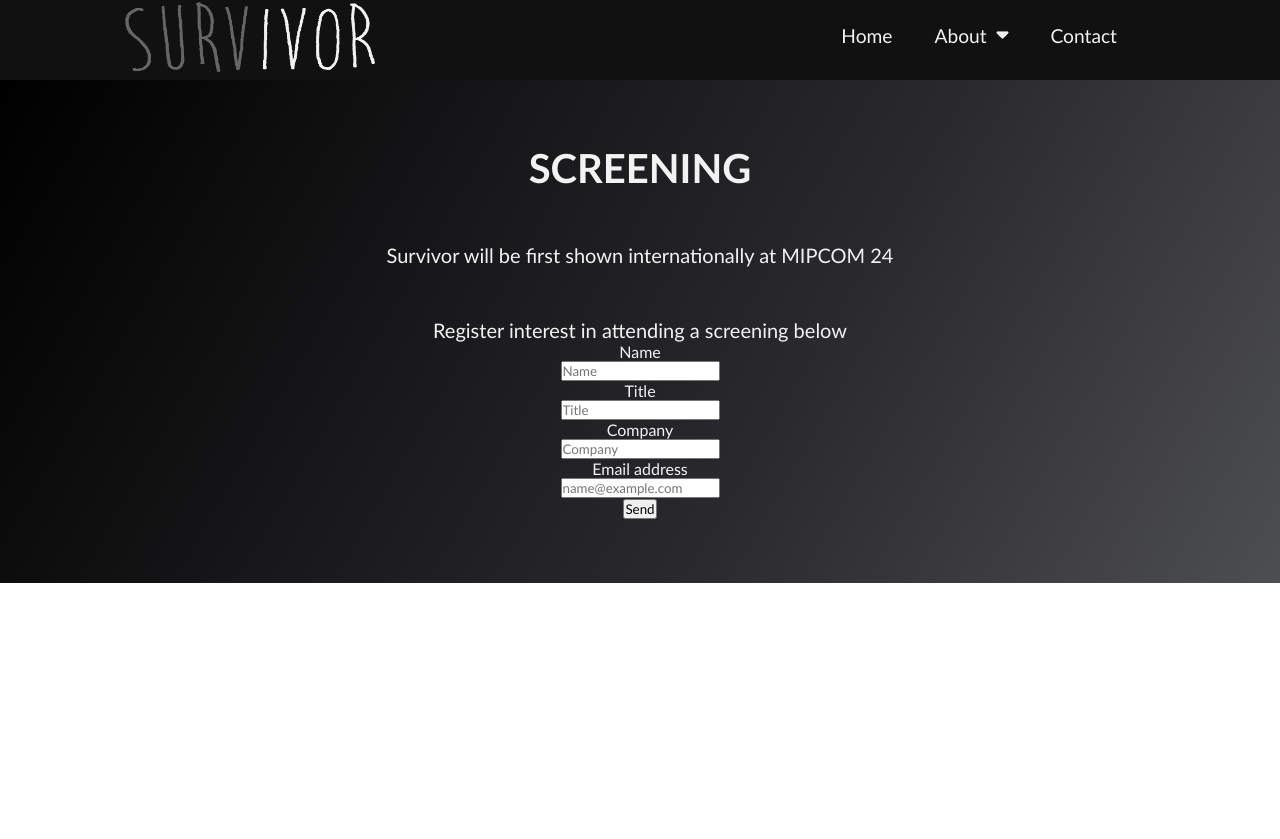
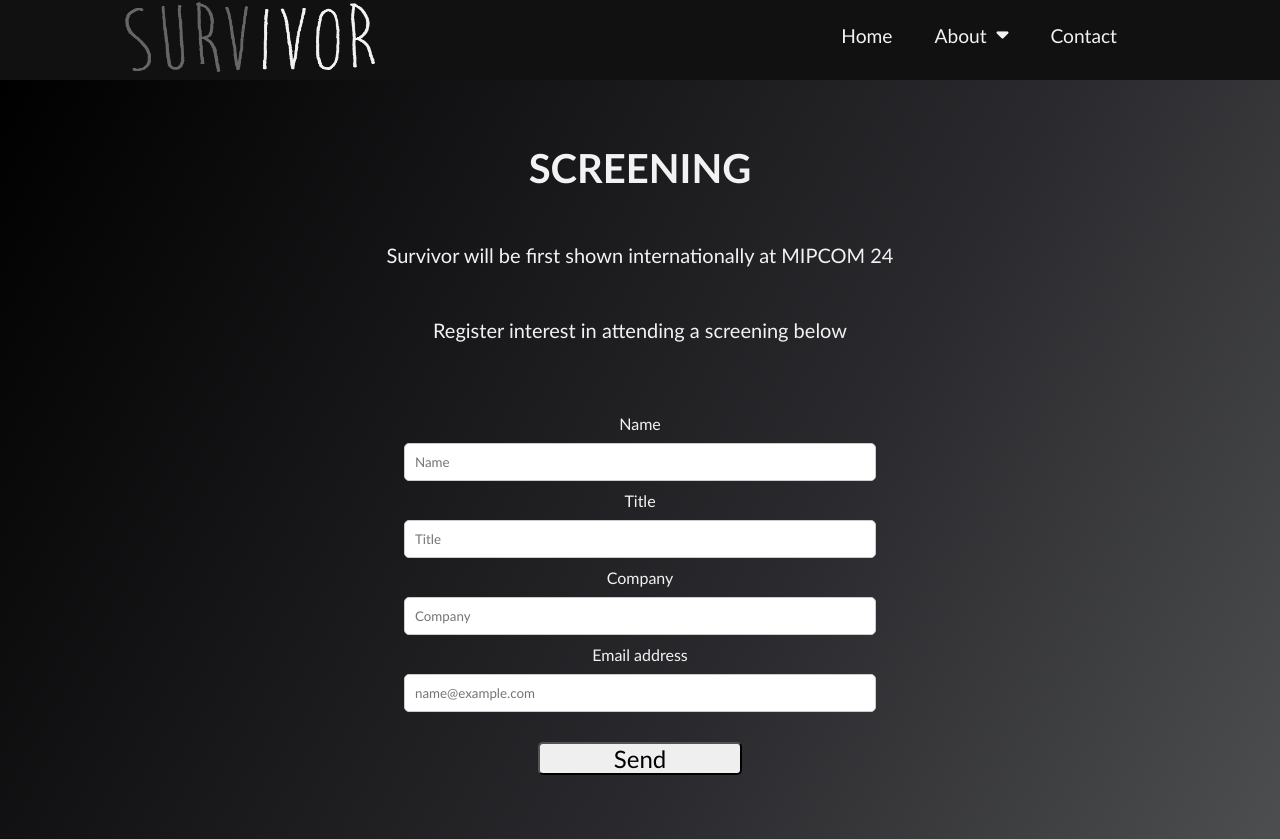
Before and after one commit to totes7/Survivor, a React (Create React App) app: page /screening in a window 1280 px wide. Before the commit the page ends 800 px from the top, so only its background shows below. Built offline with nearby package versions, Linux system fonts and the light colour scheme.

Commit message:
complete screening form styling

```diff
--- a/src/App.css
+++ b/src/App.css
@@ -61,6 +61,10 @@
   height: 100%;
   padding: 5% 10%;
   text-align: center;
+  display: flex;
+  flex-flow: column;
+  align-items: center;
+  justify-content: center;
 }
 
 .screening h1 {
@@ -77,6 +81,30 @@
   flex-flow: column;
   align-items: center;
   justify-content: center;
+  width: 50%;
+  margin-top: 5%;
+  padding: 20px;
+}
+
+.screening form > input {
+  width: 100%;
+  padding: 10px;
+  margin: 10px 0;
+  border: 1px solid #ccc;
+  border-radius: 5px;
+  box-sizing: border-box;
+}
+
+.form-button {
+  width: 20%;
+  font-size: 24px;
+  border-radius: 5px;
+}
+
+.form-button:hover {
+  background-color: rgb(11, 87, 208);
+  color: rgb(242, 242, 242);
+  cursor: pointer;
 }
 
 /* Book */
@@ -189,6 +217,10 @@
     text-align: center;
   }
 
+  .screening form {
+    width: 90%;
+  }
+
   .book button {
     width: 80%;
     margin: 5% 0;
--- a/src/components/pages/Contact.jsx
+++ b/src/components/pages/Contact.jsx
@@ -2,7 +2,11 @@ import React from "react";
 import "../../App.css";
 
 function Contact() {
-  return <div className="contact">Contact</div>;
+  return (
+    <>
+      <div className="contact">Contact</div>
+    </>
+  );
 }
 
 export default Contact;
--- a/src/components/pages/Screening.jsx
+++ b/src/components/pages/Screening.jsx
@@ -63,7 +63,7 @@ function Screening() {
               <button
                 // onClick={handleSubmit}
                 type="submit"
-                className="btn btn-secondary"
+                className="form-button"
               >
                 Send
               </button>
```
